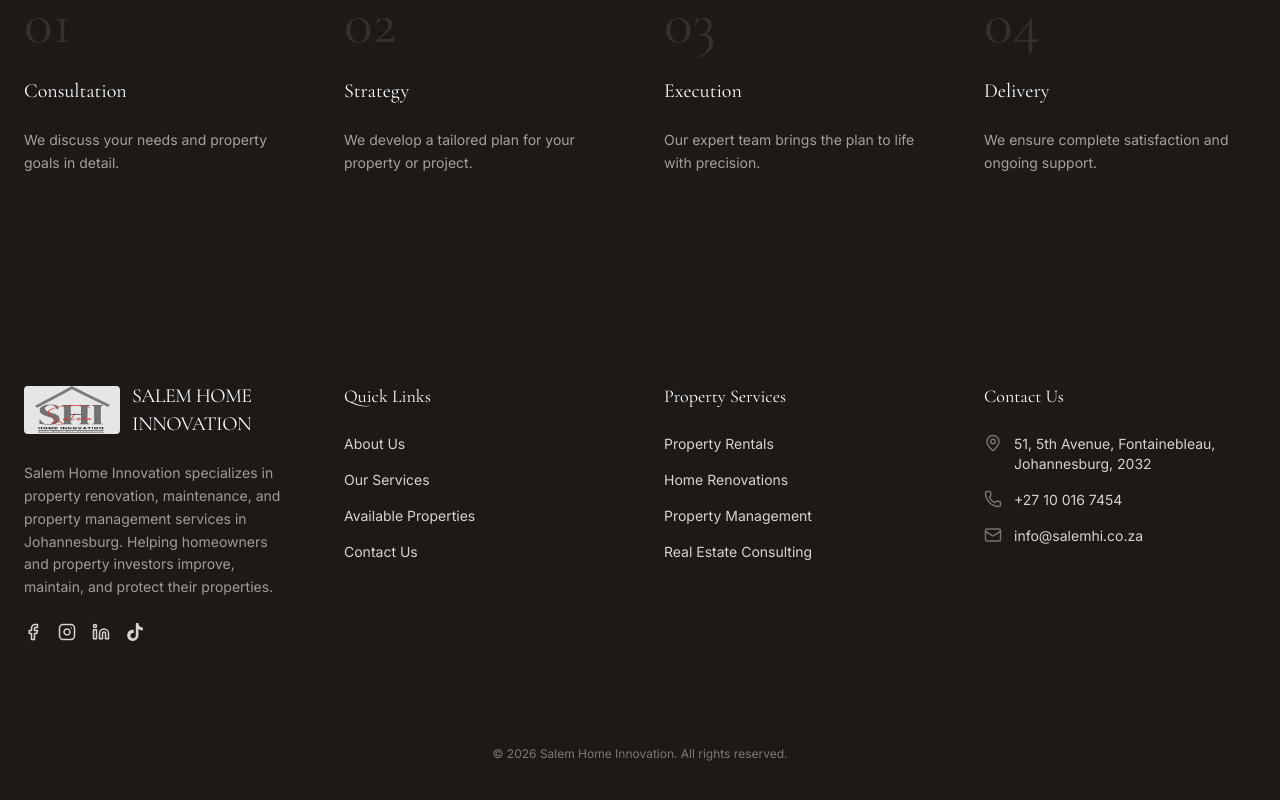
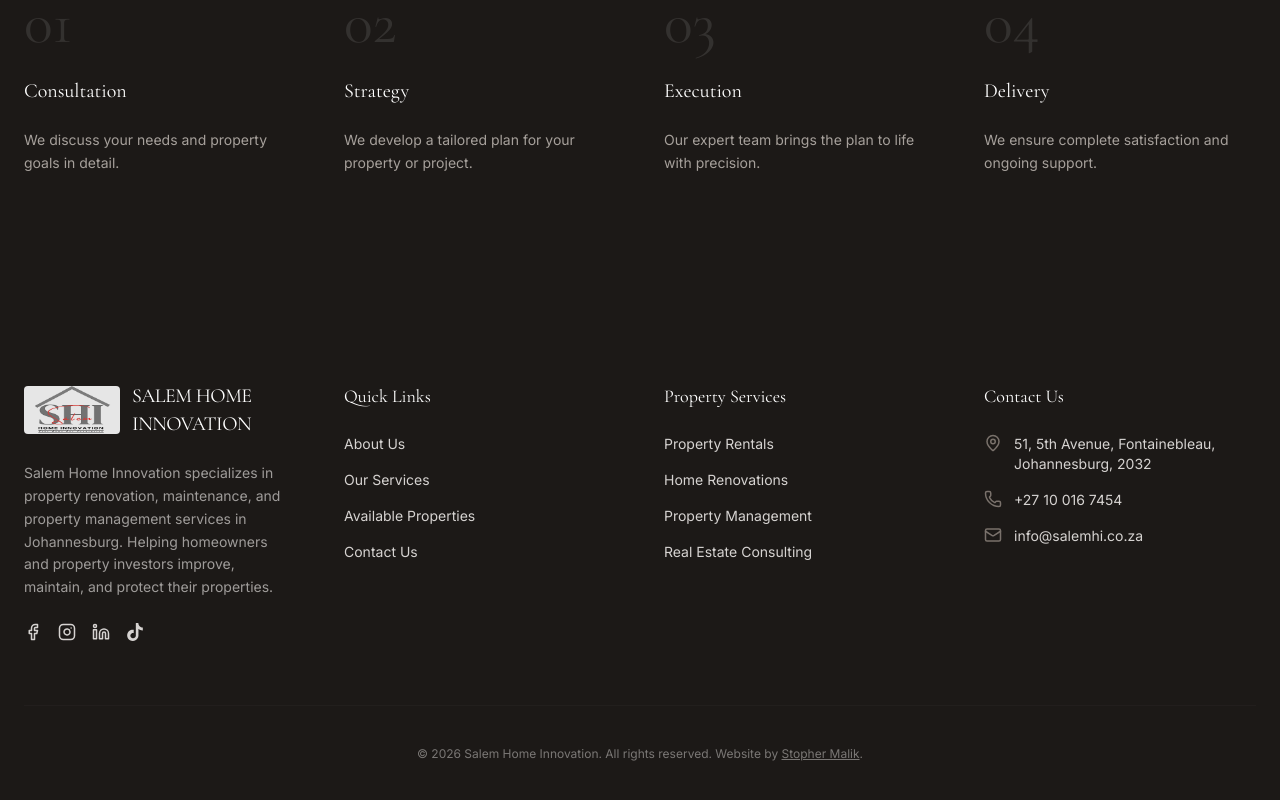
Before and after one commit to salemhomeinnovation/salemhi.co.za, a React (Vite) app: page /#/services in a window 1280 px wide. Shown: the part 2147-2947 px from the top of the page. Built offline with nearby package versions, Linux system fonts and the light colour scheme.

Commit message:
Update footer to include website credit
Added credit for website design to the footer.

```diff
--- a/src/components/Footer.tsx
+++ b/src/components/Footer.tsx
@@ -95,9 +95,22 @@ export default function Footer() {
 
         </div>
 
+        {/* Footer Credit */}
         <div className="pt-10 border-t border-stone-800 text-center text-xs opacity-50">
-          <p>&copy; {currentYear} Salem Home Innovation. All rights reserved.</p>
+          <p>
+            &copy; {currentYear} Salem Home Innovation. All rights reserved.
+            Website by{" "}
+            <a
+              href="https://stopher-malik.co.za"
+              target="_blank"
+              rel="noopener noreferrer"
+              className="hover:text-white underline"
+            >
+              Stopher Malik
+            </a>.
+          </p>
         </div>
+
       </div>
     </footer>
   );
```
